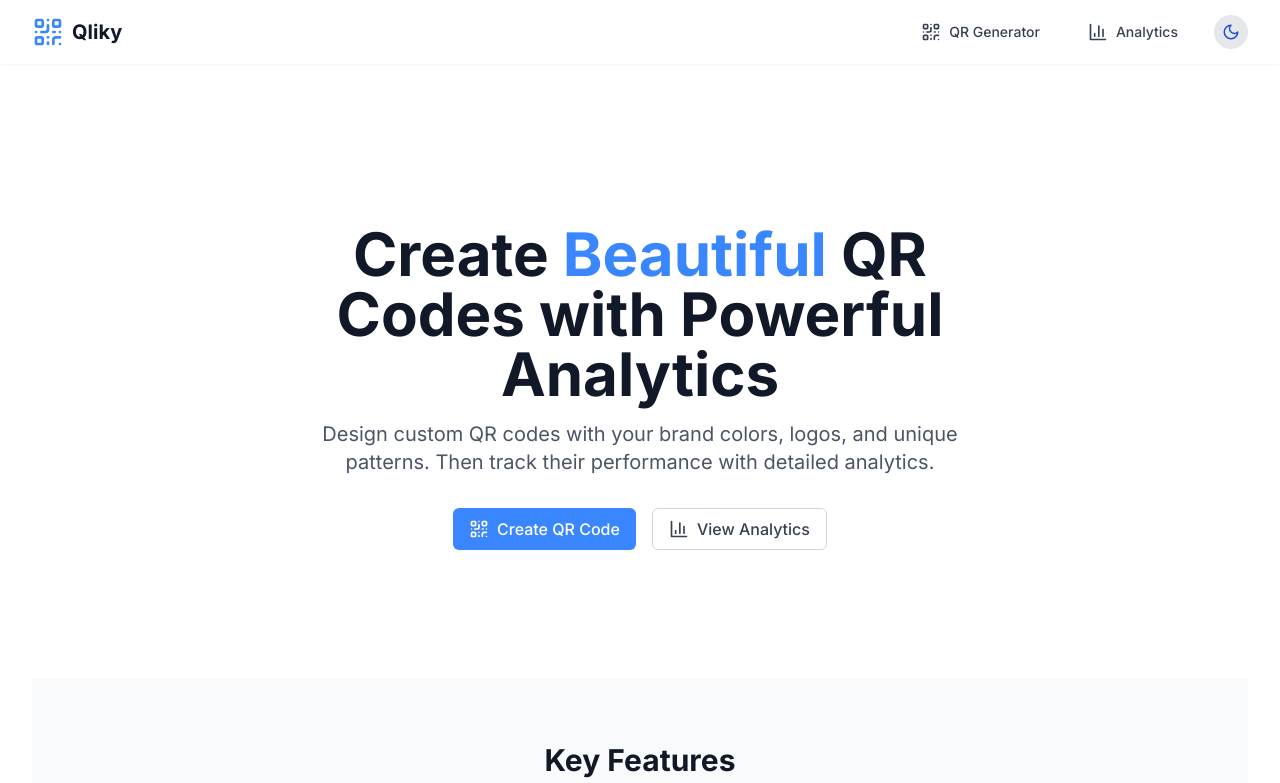
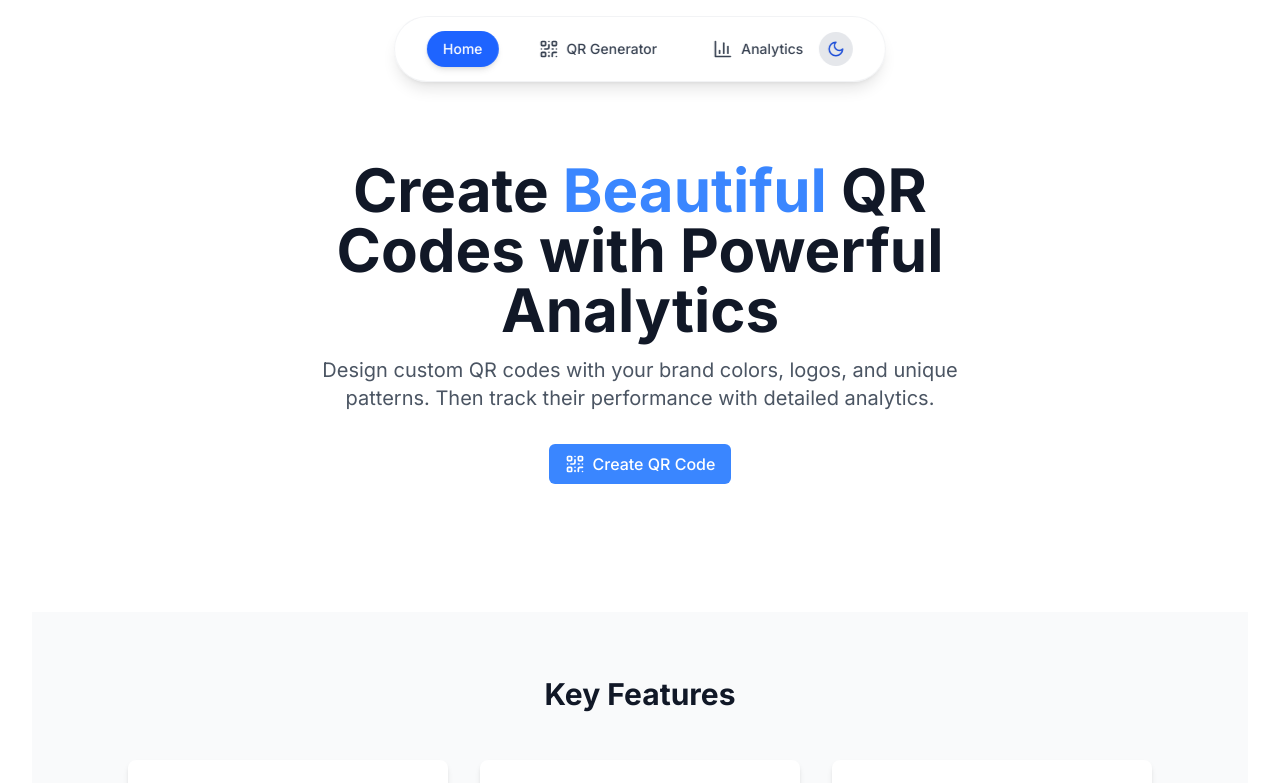
Before and after one commit to vivekpseudo/QLIKY, a React (Vite) app: page / in a window 1280 px wide. Shown: the top 783 px of the page. Built offline with nearby package versions, Linux system fonts and the light colour scheme.

Commit message:
"Navbar-Sticky-glasseffect"

```diff
--- a/src/components/layout/Navbar.tsx
+++ b/src/components/layout/Navbar.tsx
@@ -20,38 +20,49 @@ const Navbar = () => {
   const isActive = (path: string) => location.pathname === path;
 
   return (
-    <nav className="bg-white dark:bg-gray-900 shadow-sm transition-colors duration-300">
-      <div className="container mx-auto px-4 md:px-6 lg:px-8">
-        <div className="flex justify-between items-center h-16">
+    <nav className="fixed top-4 left-1/2 -translate-x-1/2 z-80 w-[90%] md:w-auto md:max-w-screen-md">
+      <div className="bg-white/30 dark:bg-gray-800/30 backdrop-blur-md rounded-full shadow-lg transition-colors duration-300 border border-gray-200/50 dark:border-gray-700/50">
+        <div className="container mx-auto px-4 md:px-6 lg:px-8 h-16">
+          <div className="flex justify-between items-center h-full">
+            {/* Logo - Mobile */}
+            <div className="md:hidden flex items-center">
               <Link to="/" className="flex items-center space-x-2">
                 <QrCode className="h-8 w-8 text-primary-500" />
                 <span className="text-xl font-bold text-gray-900 dark:text-white">Qliky</span>
               </Link>
+            </div>
 
-          {/* Desktop Navigation */}
-          <div className="hidden md:flex items-center space-x-6">
-            {navLinks.slice(1).map((link) => (
+            {/* Desktop and Centered Navigation */}
+            <div className="hidden md:flex flex-1 justify-center items-center">
+              <div className="flex items-center space-x-6">
+                {navLinks.map((link) => (
                   <Link
                     key={link.path}
                     to={link.path}
-                className={`flex items-center space-x-2 px-3 py-2 rounded-md text-sm font-medium transition-colors duration-200 ${
+                    className={`flex items-center space-x-2 px-4 py-2 rounded-full text-sm font-medium transition-colors duration-200 ${
                       isActive(link.path)
-                    ? 'bg-primary-50 text-primary-600 dark:bg-primary-900 dark:text-primary-400'
-                    : 'text-gray-700 dark:text-gray-300 hover:bg-gray-100 dark:hover:bg-gray-800'
+                        ? 'bg-primary-600 text-white shadow-md'
+                        : 'text-gray-700 dark:text-gray-300 hover:bg-white/50 dark:hover:bg-gray-700/50'
                     }`}
                   >
                     {link.icon}
                     <span>{link.label}</span>
                   </Link>
                 ))}
+              </div>
+            </div>
+
+            {/* Theme Toggle - Desktop & Mobile */}
+            <div className="flex items-center space-x-3">
+              <div className="hidden md:block">
                 <ThemeToggle />
               </div>
 
               {/* Mobile Menu Button */}
-          <div className="md:hidden flex items-center gap-3">
+              <div className="md:hidden">
                 <ThemeToggle />
                 <button
-              className="p-2 rounded-md text-gray-700 dark:text-gray-300 hover:bg-gray-100 dark:hover:bg-gray-800"
+                  className="p-2 rounded-full text-gray-700 dark:text-gray-300 hover:bg-white/50 dark:hover:bg-gray-700/50 ml-3"
                   onClick={toggleMobileMenu}
                 >
                   {isMobileMenuOpen ? <X className="h-6 w-6" /> : <Menu className="h-6 w-6" />}
@@ -59,16 +70,19 @@ const Navbar = () => {
               </div>
             </div>
           </div>
+        </div>
+      </div>
 
       {/* Mobile Menu */}
       {isMobileMenuOpen && (
-        <div className="md:hidden bg-white dark:bg-gray-900 border-t border-gray-200 dark:border-gray-700 animate-fade-in">
-          <div className="container mx-auto px-4 py-3 space-y-1">
+        <div className="md:hidden absolute top-16 left-0 w-full mt-2">
+          <div className="bg-white dark:bg-gray-900 rounded-2xl shadow-lg border border-gray-200 dark:border-gray-700 animate-fade-in py-3">
+            <div className="px-4 space-y-1">
               {navLinks.map((link) => (
                 <Link
                   key={link.path}
                   to={link.path}
-                className={`flex items-center space-x-3 px-3 py-3 rounded-md text-base font-medium ${
+                  className={`flex items-center space-x-3 px-3 py-3 rounded-xl text-base font-medium ${
                     isActive(link.path)
                       ? 'bg-primary-50 text-primary-600 dark:bg-primary-900 dark:text-primary-400'
                       : 'text-gray-700 dark:text-gray-300 hover:bg-gray-100 dark:hover:bg-gray-800'
@@ -81,6 +95,7 @@ const Navbar = () => {
               ))}
             </div>
           </div>
+        </div>
       )}
     </nav>
   );
--- a/src/pages/Home.tsx
+++ b/src/pages/Home.tsx
@@ -22,13 +22,6 @@ const Home = () => {
             >
               <QrCode className="h-5 w-5" />
               Create QR Code
-            </button>
-            <button
-              onClick={() => navigate('/analytics')}
-              className="btn btn-outline text-base flex items-center justify-center gap-2"
-            >
-              <BarChart3 className="h-5 w-5" />
-              View Analytics
             </button>
           </div>
         </div>
```
Lines whose indentation alone changed are shown as unchanged.
